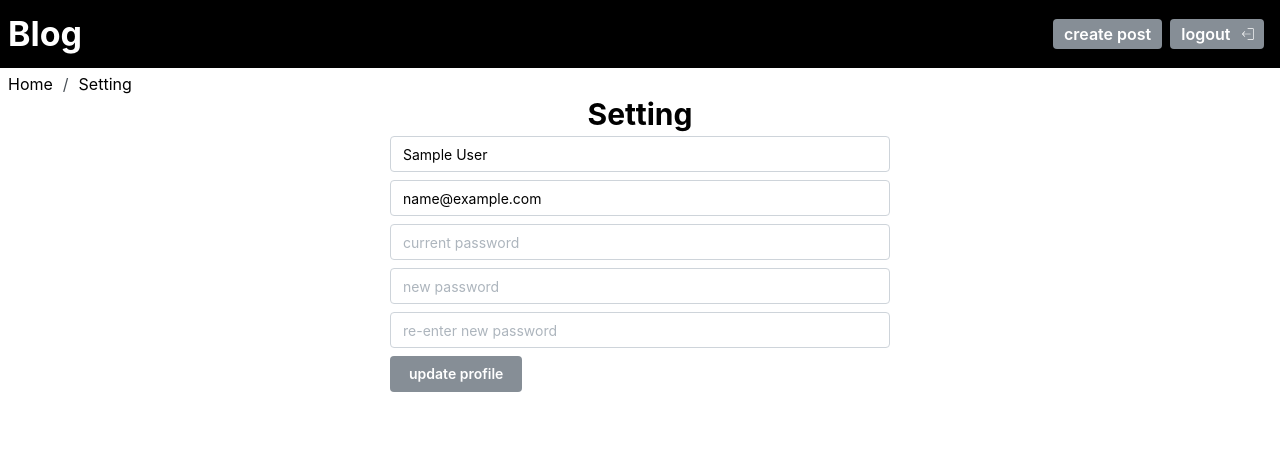
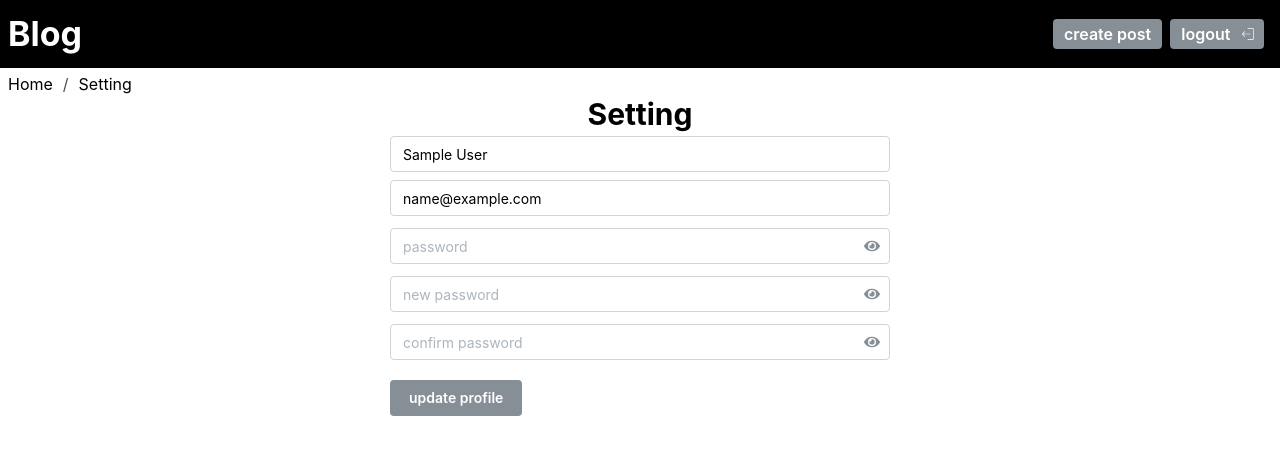
Before and after one commit to Vadivel-Babu/frontendMentorChallenge, a React (Vite) app in the folder blog/: page /setting in a window 1280 px wide. Shown: the top 454 px of the page. Built offline with nearby package versions, Linux system fonts and the light colour scheme; sample sign-in values are in the browser's storage.

Commit message:
feat:setting page api implemented

```diff
--- a/blog/src/apis/userApi.js
+++ b/blog/src/apis/userApi.js
@@ -9,3 +9,8 @@ export const signinUser = async (data) => {
   const res = await api.post("/register", data);
   return res.data;
 };
+
+export const updateUser = async (data) => {
+  const res = await api.post(`/user/${data.id}`, data);
+  return res.data;
+};
--- a/blog/src/hooks/useUsers.jsx
+++ b/blog/src/hooks/useUsers.jsx
@@ -1,5 +1,5 @@
 import { useMutation } from "@tanstack/react-query";
-import { loginUser, signinUser } from "../apis/userApi";
+import { loginUser, signinUser, updateUser } from "../apis/userApi";
 
 export const useLogin = () => {
   return useMutation({
@@ -12,3 +12,9 @@ export const useSignin = () => {
     mutationFn: signinUser,
   });
 };
+
+export const useUserUpdate = () => {
+  return useMutation({
+    mutationFn: updateUser,
+  });
+};
--- a/blog/src/pages/SettingPage.jsx
+++ b/blog/src/pages/SettingPage.jsx
@@ -1,8 +1,18 @@
-import { Breadcrumbs, Anchor, Box, Input, Button } from "@mantine/core";
+import {
+  Breadcrumbs,
+  Anchor,
+  Box,
+  Input,
+  Button,
+  ActionIcon,
+} from "@mantine/core";
 import { useContext, useState } from "react";
 import { NavLink } from "react-router-dom";
 import { AuthContext } from "../context/AuthContext";
 import { useEffect } from "react";
+import { useUserUpdate } from "../hooks/useUsers";
+import { FaEye, FaEyeSlash } from "react-icons/fa";
+import toast from "react-hot-toast";
 
 const items = [
   { title: "Home", href: "/" },
@@ -14,6 +24,9 @@ const items = [
 ));
 
 const SettingPage = () => {
+  const [isVisible, setIsVisible] = useState(false);
+  const [isVisiblePwd, setIsVisiblePwd] = useState(false);
+  const [isVisibleNewPwd, setIsVisibleNewPwd] = useState(false);
   const [data, setData] = useState({
     id: "",
     name: "",
@@ -23,6 +36,7 @@ const SettingPage = () => {
     newPassword: "",
     confirmPassword: "",
   });
+  const { mutate } = useUserUpdate();
   const { user } = useContext(AuthContext);
   useEffect(() => {
     setData({
@@ -33,6 +47,24 @@ const SettingPage = () => {
       img: user?.img,
     });
   }, []);
+  function handleUpdateUser() {
+    if (!data.name) {
+      toast.error("All fields required");
+      return;
+    }
+
+    const formData = new FormData();
+
+    formData.append("id", data.id);
+    formData.append("name", data.name);
+    formData.append("email", data.email);
+    formData.append("password", data.password);
+    formData.append("newpassword", data.newPassword);
+
+    // if (postData.img) {
+    //   formData.append("img", postData.img);
+    // }
+  }
   return (
     <div className="container p-2">
       <Breadcrumbs>{items}</Breadcrumbs>
@@ -47,9 +79,69 @@ const SettingPage = () => {
           }
         />
         <Input my={8} placeholder="email" value={data?.email} readOnly />
-        <Input placeholder="current password" name="password" />
-        <Input my={8} placeholder="new password" />
-        <Input placeholder="re-enter new password" />
+        <Input
+          my={"sm"}
+          placeholder="password"
+          className="caret-blue-500"
+          type={isVisible ? "text" : "password"}
+          name="password"
+          rightSectionPointerEvents="all"
+          value={data.password}
+          rightSection={
+            <ActionIcon
+              onClick={() => setIsVisible(!isVisible)}
+              variant="transparent"
+              color="gray"
+            >
+              {isVisible ? <FaEyeSlash /> : <FaEye />}
+            </ActionIcon>
+          }
+          onChange={(e) =>
+            setData({ ...data, [e.target.name]: e.target.value })
+          }
+        />
+        <Input
+          my={"sm"}
+          placeholder="new password"
+          className="caret-blue-500"
+          type={isVisible ? "text" : "password"}
+          name="newPassword"
+          rightSectionPointerEvents="all"
+          value={data.password}
+          rightSection={
+            <ActionIcon
+              onClick={() => setIsVisiblePwd(!isVisiblePwd)}
+              variant="transparent"
+              color="gray"
+            >
+              {isVisiblePwd ? <FaEyeSlash /> : <FaEye />}
+            </ActionIcon>
+          }
+          onChange={(e) =>
+            setData({ ...data, [e.target.name]: e.target.value })
+          }
+        />
+        <Input
+          my={"sm"}
+          placeholder="confirm password"
+          className="caret-blue-500"
+          type={isVisible ? "text" : "password"}
+          name="newpassword"
+          rightSectionPointerEvents="all"
+          value={data.password}
+          rightSection={
+            <ActionIcon
+              onClick={() => setIsVisibleNewPwd(!isVisibleNewPwd)}
+              variant="transparent"
+              color="gray"
+            >
+              {isVisibleNewPwd ? <FaEyeSlash /> : <FaEye />}
+            </ActionIcon>
+          }
+          onChange={(e) =>
+            setData({ ...data, [e.target.name]: e.target.value })
+          }
+        />
         <Button color="gray" mt={8}>
           update profile
         </Button>
```
